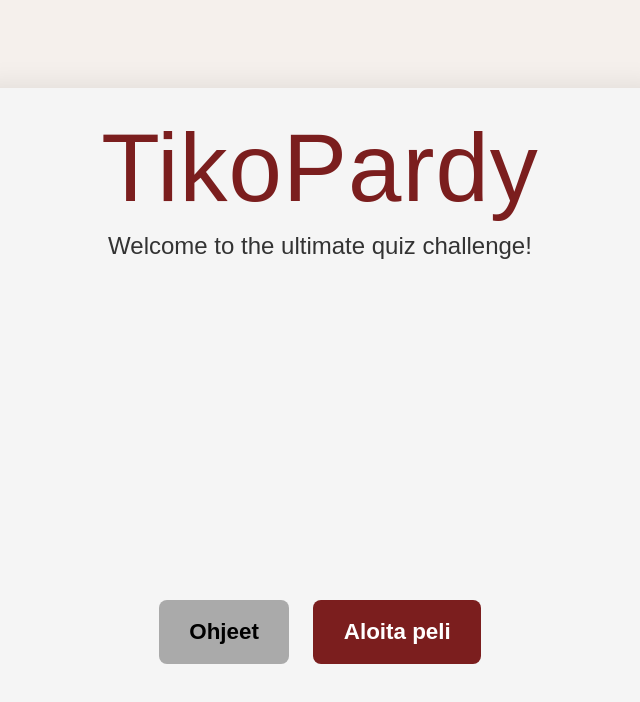
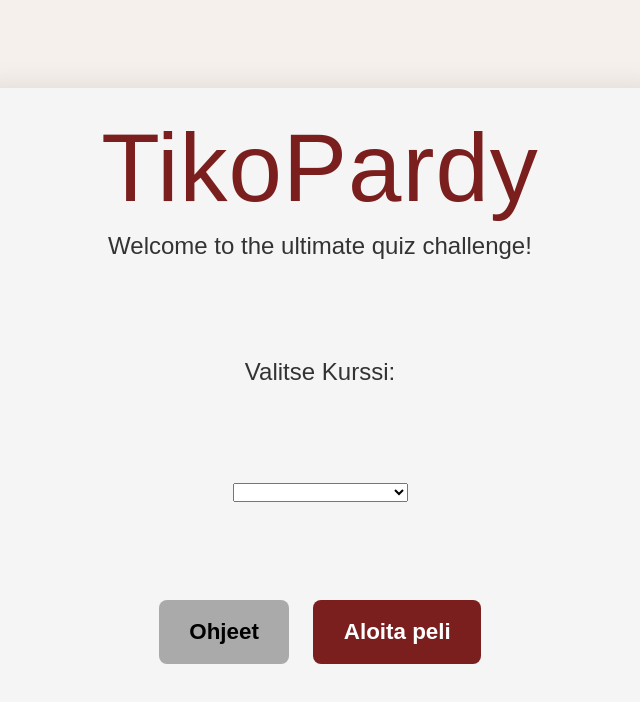
Before and after one commit to jamktiko/tikoPardy, a SvelteKit app in the folder tikoPardy/: page / in a window 1280 px wide. Shown: the top 702 px of the page, without its empty margins (320-960 px from the left). Built offline with nearby package versions, Linux system fonts and the light colour scheme; a web font is replaced by a local one.

Commit message:
Kurssi valinta dropdown lisätty

```diff
--- a/tikoPardy/src/routes/+page.svelte
+++ b/tikoPardy/src/routes/+page.svelte
@@ -1,9 +1,12 @@
-<script>
+<script lang="ts">
 	import { goto } from '$app/navigation';
 	import Button from '../lib/components/Button.svelte';
 	import Modal from '../lib/components/Modal.svelte';
 
-	let showInstructionsModal = false;
+type Kurssit = 'Pilvipalveluiden perusteet' | 'Tietoturvan perusteet' | 'Web Perusteet' | '';
+let kurssit: Kurssit = $state('');
+
+	let showInstructionsModal = $state(false);
 
 	function toggleInstructions() {
 		showInstructionsModal = !showInstructionsModal;
@@ -12,6 +15,7 @@
 	function startGame() {
 		goto('/game');
 	}
+
 </script>
 
 <main>
@@ -20,6 +24,13 @@
 			<h1>TikoPardy</h1>
 			<p>Welcome to the ultimate quiz challenge!</p>
 		</div>
+
+    <p>Valitse Kurssi:</p>
+<select bind:value={kurssit}>
+  <option value="Pilvipalveluiden perusteet">Pilvipalveluiden Perusteet</option>
+  <option value="Tietoturvan perusteet">Tietoturvan perusteet</option>
+  <option value="Web Perusteet">Web Perusteet</option>
+</select>
 
 		<div class="button-container">
 			<Button text="Ohjeet" onclick={toggleInstructions} type="secondary" />
```
